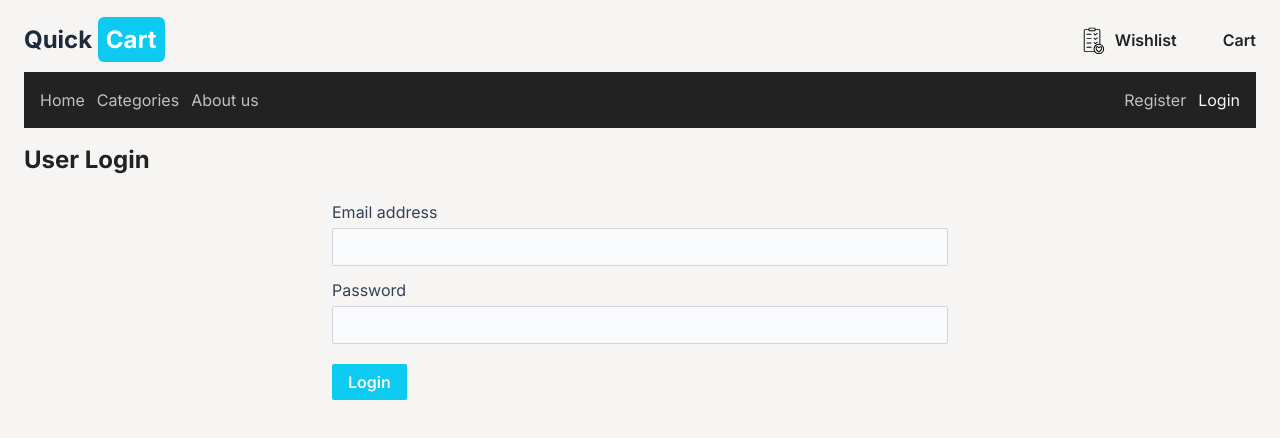
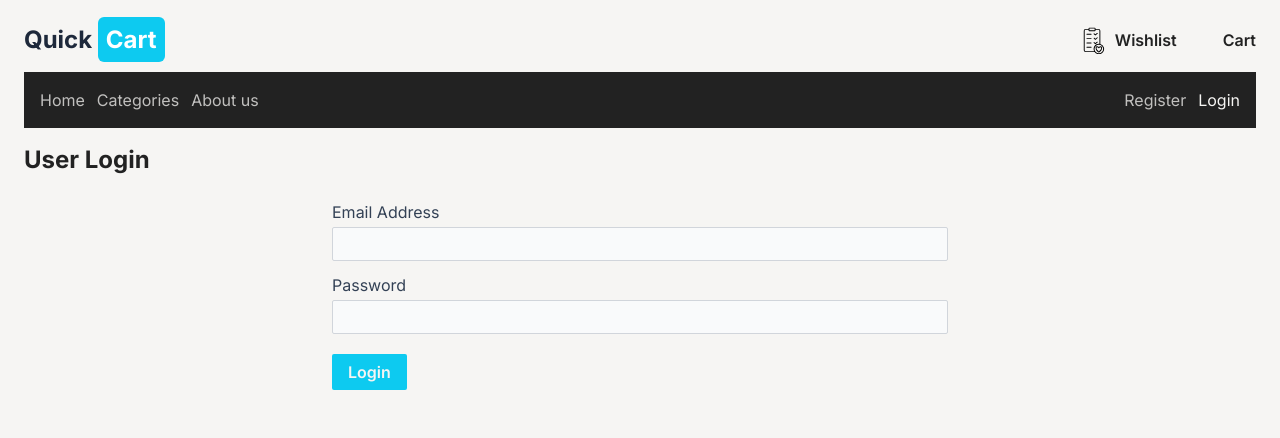
Before and after one commit to Mohammedatef1/modora, a React (Vite) app: page /login in a window 1280 px wide. Shown: the top 438 px of the page. Built offline with nearby package versions, Linux system fonts and the light colour scheme.

Commit message:
add: login page

```diff
--- a/src/components/form/Input.tsx
+++ b/src/components/form/Input.tsx
@@ -12,7 +12,7 @@ const Input = <TFieldValue extends FieldValues>({label, type = "text", register,
   return (
     <div className="flex flex-col gap-y-px">
       <label className="text-sm md:text-base mb-0.5 text-slate-700">{label}</label>
-      <input type={type} className={`px-3 py-1 text-sm md:text-base border rounded-sm bg-gray-50 ${error ? 'border-red-500 ' : 'border-gray-300'}`} {...register(name)} />
+      <input type={type} className={`px-3 py-1 text-sm md:text-base border rounded-sm bg-gray-50 ${error ? 'border-red-500 outline-red-500' : 'border-gray-300'}`} {...register(name)} />
       {error && <span className="text-red-500 text-sm">{error}</span>}
     </div>
   )
--- a/src/pages/Login.tsx
+++ b/src/pages/Login.tsx
@@ -1,20 +1,31 @@
 import Heading from "@components/common/Heading"
+import Input from "@components/form/Input"
+import { zodResolver } from "@hookform/resolvers/zod"
+import { SubmitHandler, useForm } from "react-hook-form"
+import { loginSchema, LogInType } from "src/validations/LoginValidation"
 
 const Login = () => {
+  const {register, handleSubmit , formState : {errors}} = useForm<LogInType>({
+    resolver: zodResolver(loginSchema),
+    mode: "onTouched"
+  })
+
+  const errorHandler = () => {
+    console.log(errors)
+  }
+
+  const submitHandler : SubmitHandler<LogInType>  = (data)=> {
+    console.log(data)
+  }
+
   return (
     <>
     <Heading title="User Login"></Heading>
     <div className="flex justify-center">
-      <form action="" className="flex flex-col gap-y-3 w-full md:w-1/2">
-        <div className="flex flex-col gap-y-1 ">
-          <label htmlFor="email" className="text-sm md:text-base text-slate-700">Email address</label>
-          <input type="email" id="email" className="px-4 py-1.5 text-sm md:text-base border border-gray-300 rounded-sm bg-gray-50" />
-        </div>
-        <div className="flex flex-col gap-y-1 ">
-          <label htmlFor="password" className="text-sm md:text-base text-slate-700">Password</label>
-          <input type="password" id="password" className="px-4 py-1.5 text-sm md:text-base border border-gray-300 rounded-sm bg-gray-50" />
-        </div>
-        <button type="button" className="w-fit px-4 py-1.5 bg-primary text-background font-semibold rounded-sm mt-2">Login</button>
+      <form onSubmit={handleSubmit(submitHandler, errorHandler)} className="flex flex-col gap-y-3 w-full md:w-1/2">
+        <Input label="Email Address" name="email" register={register} error={errors.email?.message} type="email"></Input>
+        <Input label="Password" name="password" register={register} error={errors.password?.message} type="password"></Input>
+        <button type="submit" className="w-fit px-4 py-1.5 bg-primary text-background font-semibold rounded-sm mt-2">Login</button>
       </form>
     </div>
   </>
--- a/src/pages/Register.tsx
+++ b/src/pages/Register.tsx
@@ -7,7 +7,7 @@ import Input from "@components/form/Input"
 const Register = () => {
   const {register , handleSubmit, formState: {errors} } = useForm<signUpType>({
     resolver: zodResolver(signUpSchema),
-    mode: "all"
+    mode: "onTouched"
   })
 
   const submitHandler : SubmitHandler<signUpType> = (data) => {
--- /dev/null
+++ b/src/validations/LoginValidation.ts
@@ -0,0 +1,10 @@
+import { z } from "zod";
+
+const loginSchema = z.object({
+  email: z.string().email(),
+  password: z.string().min(1, {message: "Password cannot be empty"})
+})
+
+type LogInType = z.infer<typeof loginSchema>
+
+export {loginSchema, type LogInType }
```
